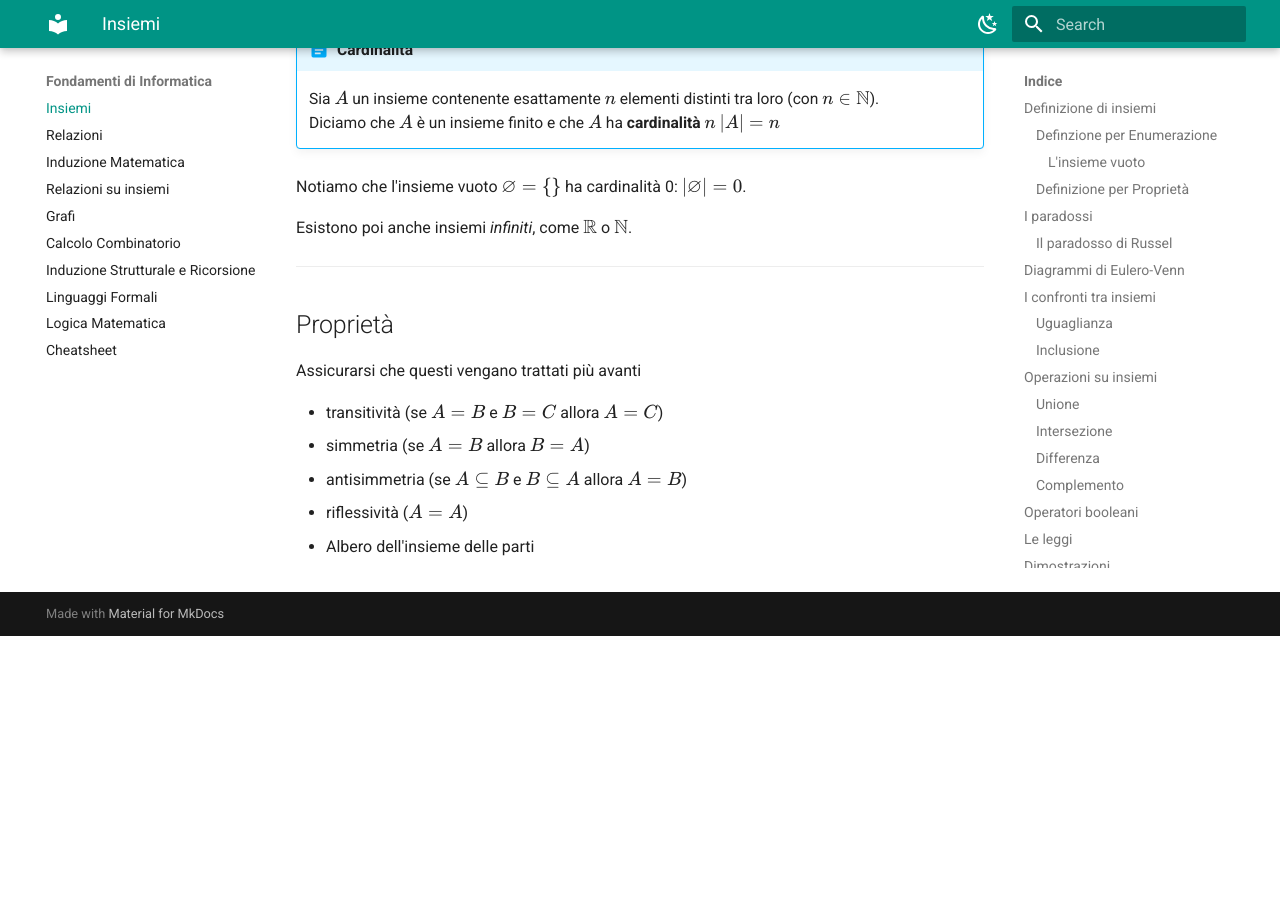
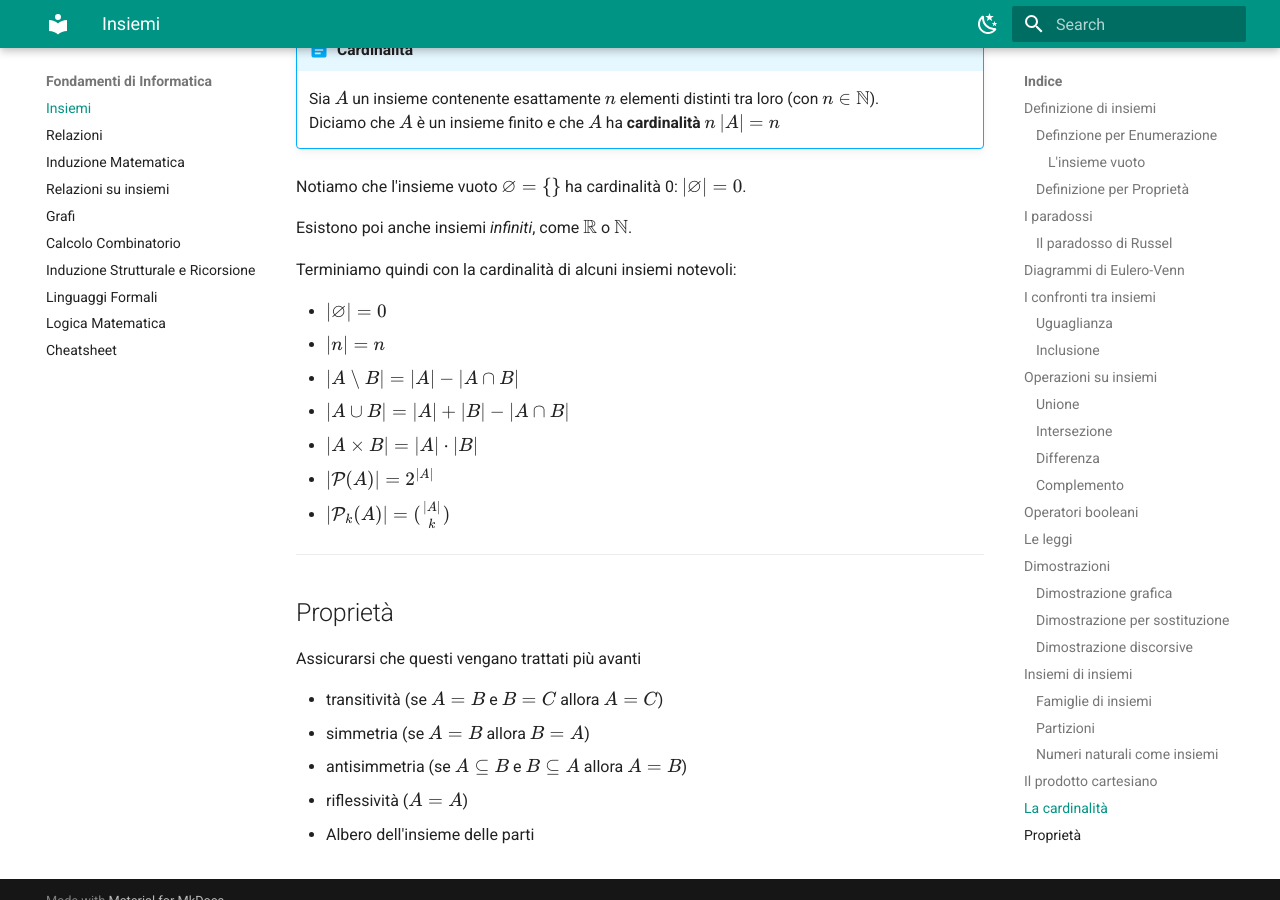
Before and after one commit to Pandry/appunti, an MkDocs documentation site: the page built from docs/FdI/insiemi.md, in a window 1280 px wide and 900 px high, scrolled down 11680 px. Built offline with MkDocs 1.6.1 and Material for MkDocs 9.7.7, drawn with Linux system fonts in a browser that asks for light colours; emoji names are drawn with the system emoji font; before the commit the page ends 12316 px from its top, so only the background shows below that.

Commit message:
Aggiunta cardinalità insiemi notevoli

```diff
--- a/docs/FdI/insiemi.md
+++ b/docs/FdI/insiemi.md
@@ -348,6 +348,15 @@
 
 Esistono poi anche insiemi _infiniti_, come $\mathbb R$ o $\mathbb N$.
 
+Terminiamo quindi con la cardinalità di alcuni insiemi notevoli:
+
+- $|\varnothing| = 0$
+- $|n| = n$
+- $|A \text { \ } B| = |A| - |A \cap B|$
+- $|A \cup B| = |A| + |B| - |A \cap B|$
+- $|A \times B| = |A| \cdot |B|$
+- $|\mathcal P(A)| = 2^{|A|}$
+- $|\mathcal P_k(A)| = ({|A| \atop k})$
 
 ---
 
```
